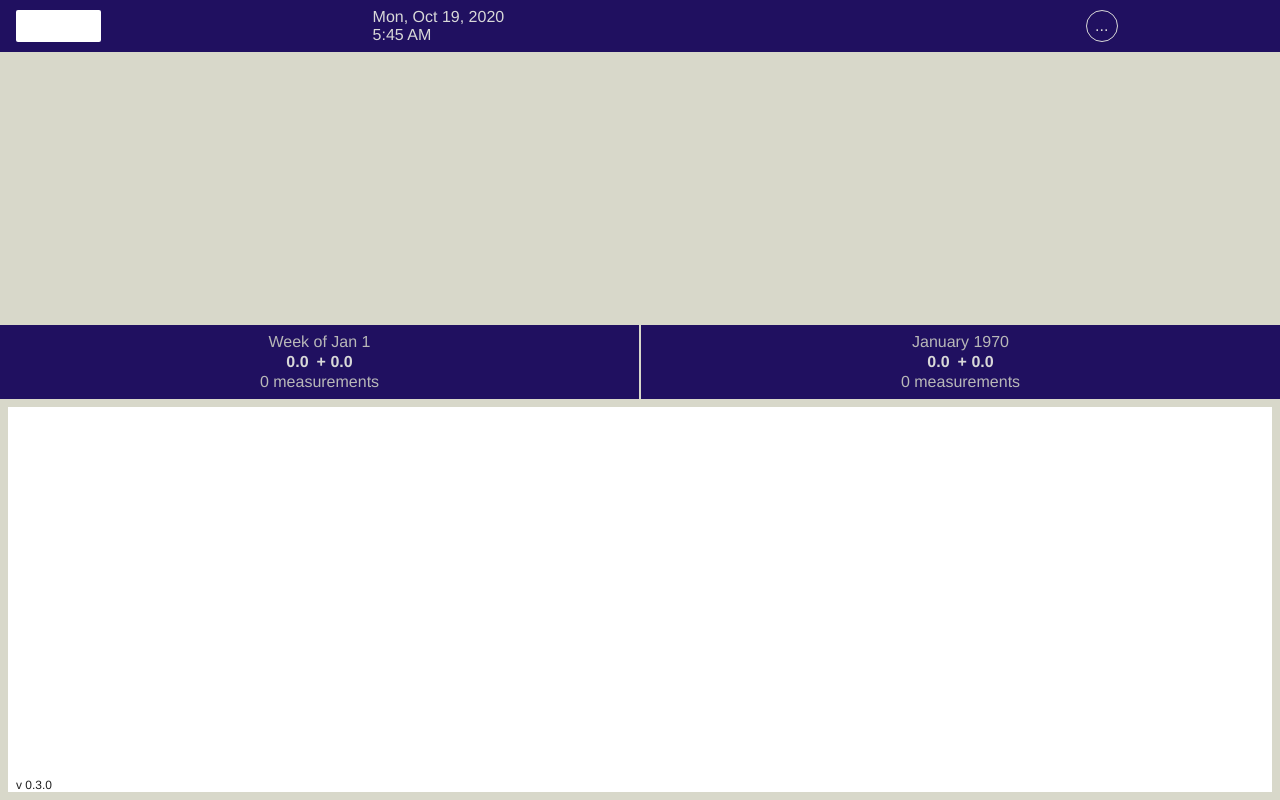
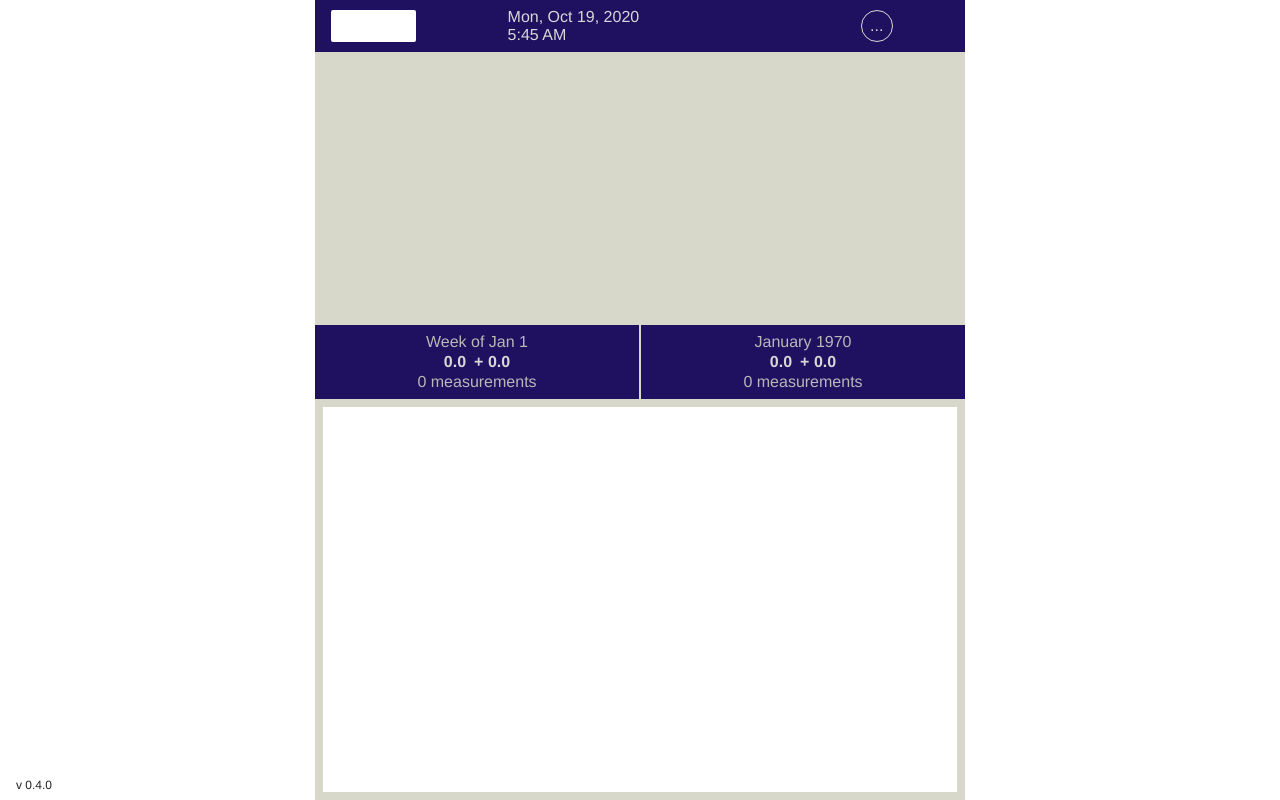
Before and after one commit to philrmass/weight-tracker, a React app: page / in a window 1280 px wide. Built offline with nearby package versions, Linux system fonts and the light colour scheme; the HTML template or start-up script is replaced by a standard one.

Commit message:
add centering for wide

```diff
--- a/src/components/App.js
+++ b/src/components/App.js
@@ -20,6 +20,7 @@ function App({
   return (
     <Fragment>
       <main className={styles.main}>
+        <div className={styles.content}>
           <div className={styles.input}>
             <Input />
           </div>
@@ -49,6 +50,7 @@ function App({
           <div className={styles.version}>
             {`v ${version}`}
           </div>
+        </div>
       </main>
       <Modal isOpen={isOptionsOpen}>
         <Options />
--- a/src/index.js
+++ b/src/index.js
@@ -8,7 +8,7 @@ import './styles/index.css';
 import store from './redux/store';
 import App from './components/App';
 
-const version = '0.3.0';
+const version = '0.4.0';
 
 ReactDOM.render(
   <Provider store={store}>
--- a/src/styles/App.module.css
+++ b/src/styles/App.module.css
@@ -4,6 +4,12 @@
   bottom: 0;
   left: 0;
   right: 0;
+}
+
+.content {
+  height: 100%;
+  max-width: 650px;
+  margin: auto;
   display: flex;
   flex-direction: column;
   justify-content: space-between;
```
Also changed, not shown: 1 other file (tests, documents, lock files or other folders). Lines whose indentation alone changed are shown as unchanged.
